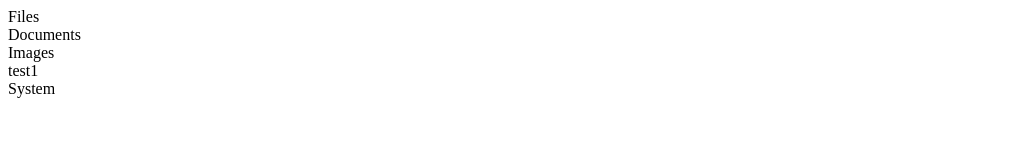
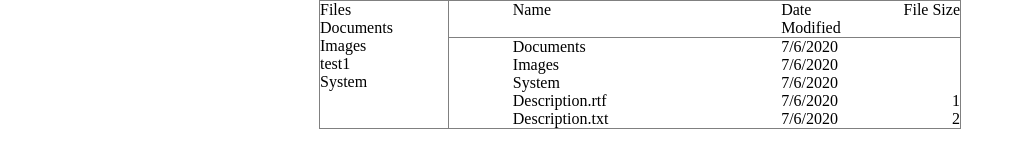
Before and after one commit to adwydman/file-system-ui, a website with bundled scripts: page index.html in a window 1280 px wide. Shown: the whole page, without its empty margins (0-1016 px from the left). Built offline with nearby package versions, Linux system fonts and the light colour scheme.

Commit message:
Render list

```diff
--- a/index.html
+++ b/index.html
@@ -5,11 +5,22 @@
   <meta http-equiv="X-UA-Compatible" content="IE=edge">
   <meta name="viewport" content="width=device-width, initial-scale=1.0">
   <title>File System</title>
+  <link rel="stylesheet" href="styles.css" />
 </head>
 <body>
   <div class="main">
     <div class="left-panel"></div>
-    <div class="right-panel"></div>
+    <div class="right-panel">
+      <div class="header">
+        <div class="row">
+          <div class="cell cell-3">Name</div>
+          <div class="cell cell-1">Date Modified</div>
+          <div class="cell cell-1 cell-numeric">File Size</div>
+        </div>
+      </div>
+      <div class="body">
+      </div>
+    </div>
   </div>
 </body>
 </html>
--- a/src/main.js
+++ b/src/main.js
@@ -1,16 +1,17 @@
 import Tree from './models/Tree';
-import { renderTree } from './renderers/DirectoryRenderer';
+import { renderTree, renderList } from './renderers/DirectoryRenderer';
 
 window.addEventListener('load', () => {
   const tree = new Tree();
 
   const leftPanel = document.querySelector('.left-panel');
-  const rightPanel = document.querySelector('.right-panel');
+  const rightPanel = document.querySelector('.right-panel .body');
 
   tree.fetchTreeData()
     .then(() => tree.constructTreeNodes())
     .then(() => {
       console.log('tree', tree.treeRaw)
-      renderTree(tree.root, leftPanel)
+      renderTree(tree.root, leftPanel);
+      renderList(tree.root, rightPanel);
     })
 });
--- a/src/models/Tree.js
+++ b/src/models/Tree.js
@@ -44,7 +44,7 @@ export default class Tree {
     const root = new TreeNode(
       this.treeRaw.type,
       this.treeRaw.name,
-      this.treeRaw.modified,
+      this.treeRaw.dateModified,
       this.treeRaw.size
     );
 
--- a/src/models/TreeNode.js
+++ b/src/models/TreeNode.js
@@ -4,14 +4,14 @@ const ALLOWED_TYPES = {
 }
 
 export default class TreeNode {
-  constructor(type, name, modified, size) {
+  constructor(type, name, dateModified, size) {
     if (![ALLOWED_TYPES.FILE, ALLOWED_TYPES.FOLDER].includes(type)) {
       throw new Error(`Incorrect type: ${type}`)
     }
 
     this.type = type;
     this.name = name;
-    this.modified = modified;
+    this.dateModified = dateModified;
     this.size = size;
 
     if (this.isFile) {
--- a/src/renderers/DirectoryRenderer.js
+++ b/src/renderers/DirectoryRenderer.js
@@ -46,6 +46,49 @@ function createTreeElement(parentEl, node) {
   return htmlNode;
 }
 
+function createListElement(parentEl, node) {
+  const documentName = createHtmlElement({
+    tagName: 'div',
+    text: node.name,
+    cssClasses: [
+      'node',
+      'cell',
+      'cell-3'
+    ]
+  })
+
+  const dateModified = createHtmlElement({
+    tagName: 'div',
+    text: node.dateModified,
+    cssClasses: [
+      'cell',
+      'cell-1'
+    ]
+  })
+
+  const size = createHtmlElement({
+    tagName: 'div',
+    text: node.isFile ? node.size : null,
+    cssClasses: [
+      'cell',
+      'cell-1',
+      'cell-numeric'
+    ]
+  })
+
+  const row = createHtmlElement({
+    tagName: TAGS.DIV,
+    cssClasses: [ 'row' ],
+    children: [
+      documentName,
+      dateModified,
+      size
+    ]
+  })
+
+  parentEl.appendChild(row);
+}
+
 
 export const renderTree = (treeNode, htmlElement) => {
   if (!treeNode.isFolder) {
@@ -59,3 +102,10 @@ export const renderTree = (treeNode, htmlElement) => {
     renderTree(child, newElement)
   }
 }
+
+export const renderList = (treeNode, htmlElement) => {
+  for (let i = 0; i < treeNode.children.length; i++) {
+    const child = treeNode.children[i];
+    createListElement(htmlElement, child)
+  }
+}
--- /dev/null
+++ b/styles.css
@@ -0,0 +1,43 @@
+* {
+  margin: 0;
+  padding: 0;
+  font-size: 16px;
+}
+
+.main {
+  display: flex;
+  justify-content: center;
+  width: 50%;
+  margin: 0 auto;
+  border: 1px solid grey;
+}
+
+.left-panel {
+  flex: 1;
+  border-right: 1px solid grey;
+}
+
+.right-panel {
+  flex: 4;
+}
+
+.row {
+  display: flex;
+}
+
+.header {
+  border-bottom: 1px solid grey;
+}
+
+.cell-3 {
+  flex: 3;
+  margin-left: 4rem;
+}
+
+.cell-1 {
+  flex: 1;
+}
+
+.cell-numeric {
+  text-align: right;
+}
```
